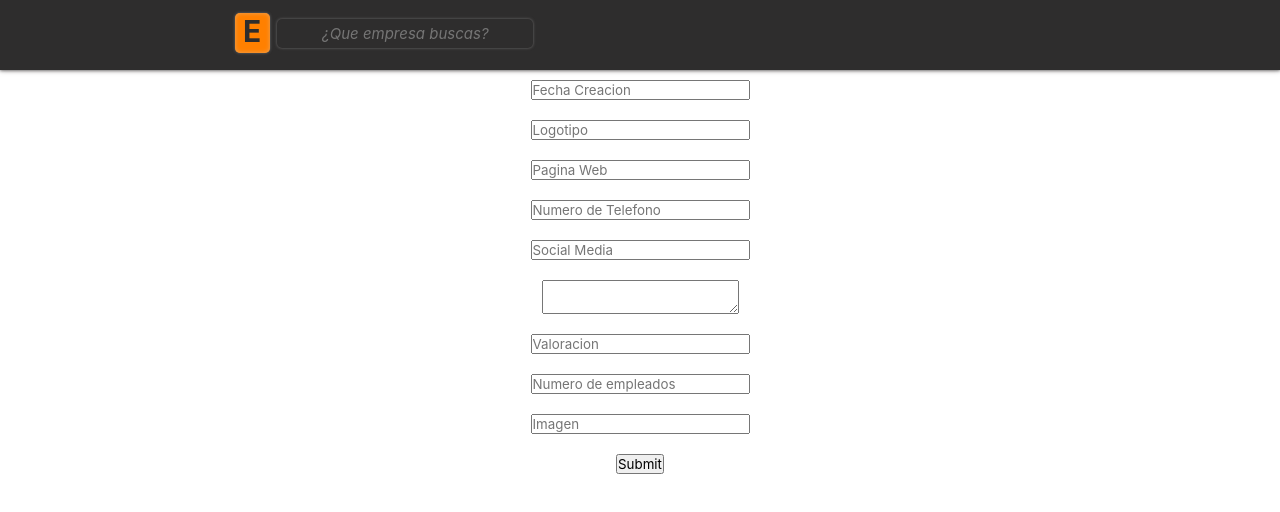
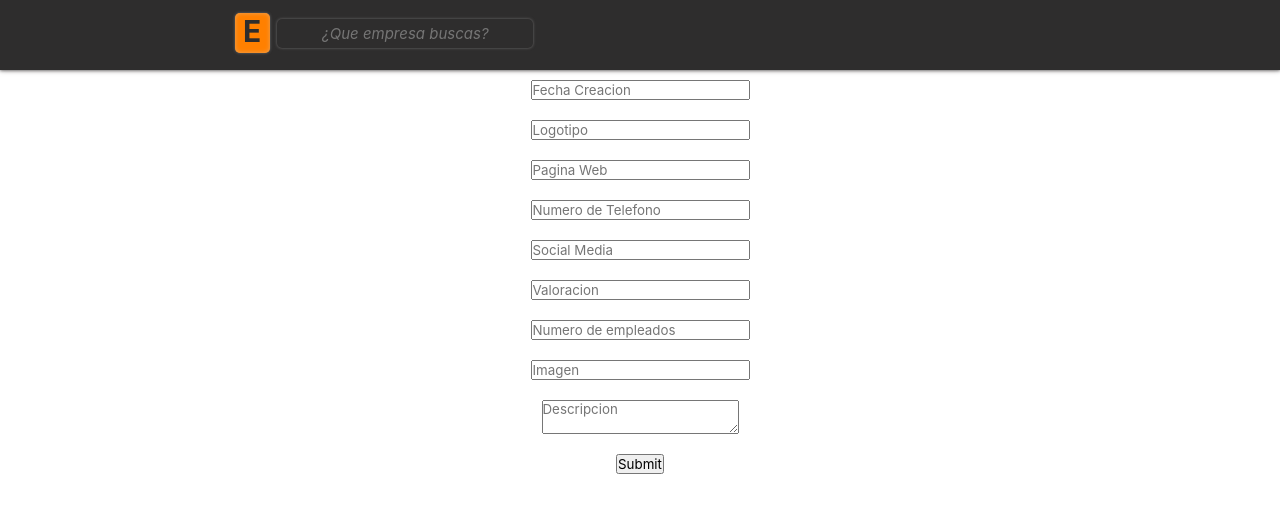
Before and after one commit to miguelCidPaz/enterprise-front, a React (Create React App) app: page /FormEnterprise in a window 1280 px wide. Shown: the top 512 px of the page. Built offline with nearby package versions, Linux system fonts and the light colour scheme.

Commit message:
we relocate description

```diff
--- a/src/components/FormEnterprise/FormEnterprise.jsx
+++ b/src/components/FormEnterprise/FormEnterprise.jsx
@@ -46,9 +46,6 @@ import { useForm } from 'react-hook-form';
             {/* Social Media */}
             <input type="text" placeholder="Social Media" {
                 ...register("Social Media", {required: false})} />
-            {/* Descripcion */}
-            <textarea {
-                ...register("Descripcion", {required: false})} />
             {/* Valoracion */}
             <input type="number" placeholder="Valoracion" {
                 ...register("Valoracion", {required: false})} />
@@ -58,6 +55,9 @@ import { useForm } from 'react-hook-form';
             {/* imagen */}
             <input type="url" placeholder="Imagen" {
                 ...register("Imagen", {required: false})} />
+            {/* Descripcion */}
+            <textarea placeholder="Descripcion" {
+                ...register("Descripcion", {required: false})} />
 
             <input type="submit" />
         </form>
```
